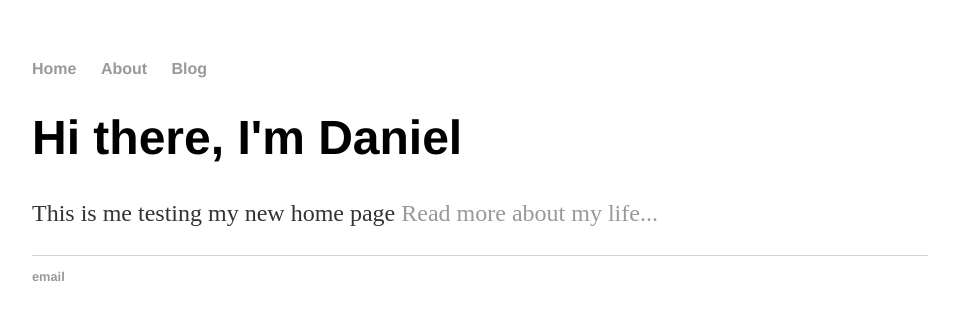
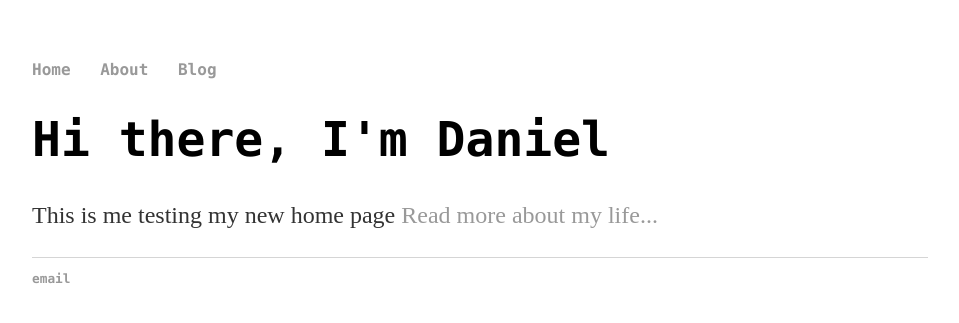
Before and after one commit to DanielmmFrank/Danielmmfrank.github.io, a Jekyll site: the page built from index.html, in a window 1280 px wide. Shown: the top 323 px of the page, without its empty margins (160-1119 px from the left). Built offline with Jekyll 4.4.1, drawn with Linux system fonts in a browser that asks for light colours.

Commit message:
Update main.css

```diff
--- a/css/main.css
+++ b/css/main.css
@@ -3,7 +3,7 @@ body {
     width: 70%;
 }
 nav ul, footer ul {
-    font-family:'Helvetica', 'Arial', 'Sans-Serif';
+    font-family:'Consolas', 'monaco', 'monospace';
     padding: 0px;
     list-style: none;
     font-weight: bold;
@@ -21,7 +21,7 @@ a:hover {
 }
 h1 {
     font-size: 3em;
-    font-family:'Helvetica', 'Arial', 'Sans-Serif';
+    font-family:'Consolas', 'monaco', 'monospace';
 }
 p {
     font-size: 1.5em;
```
